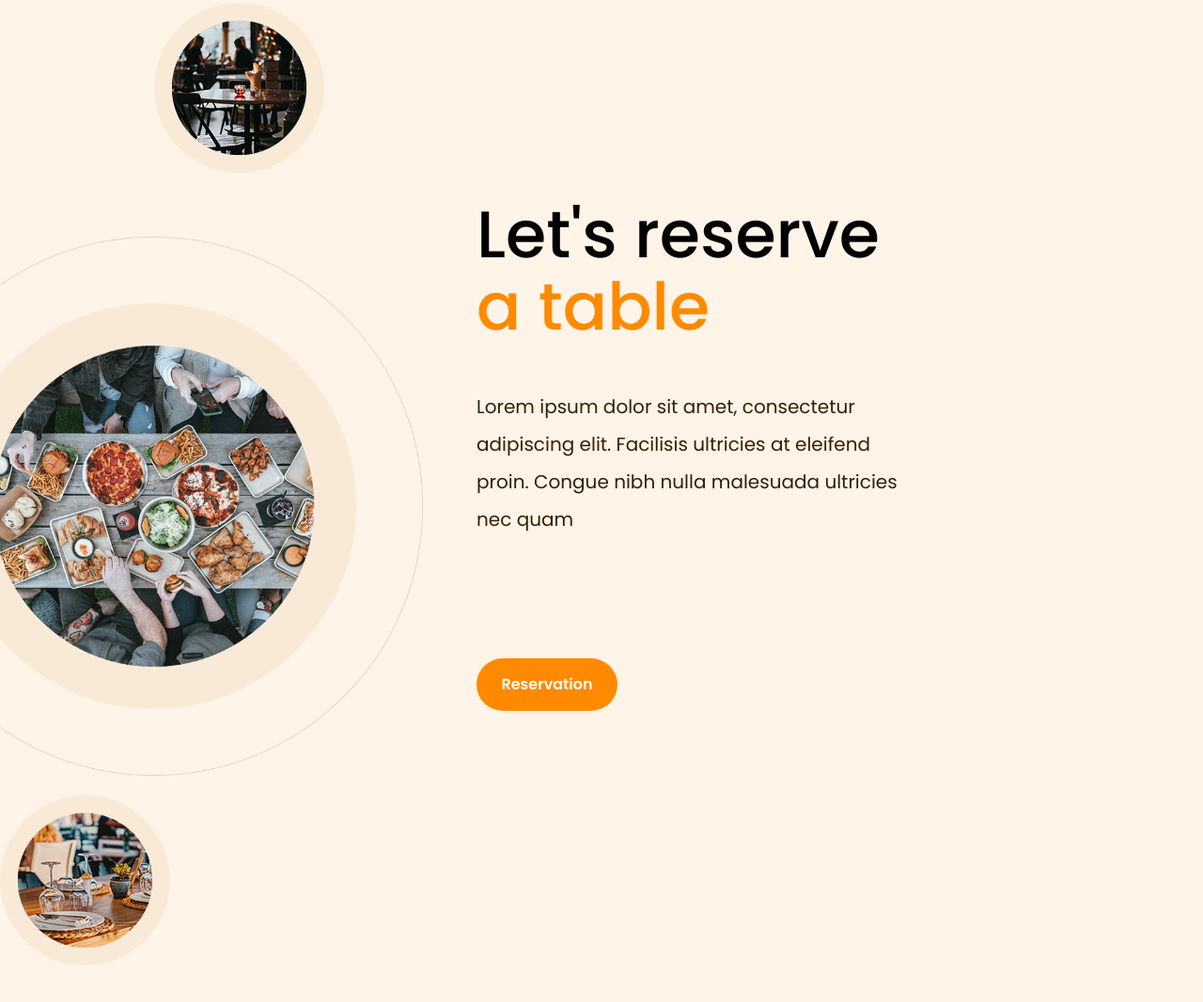
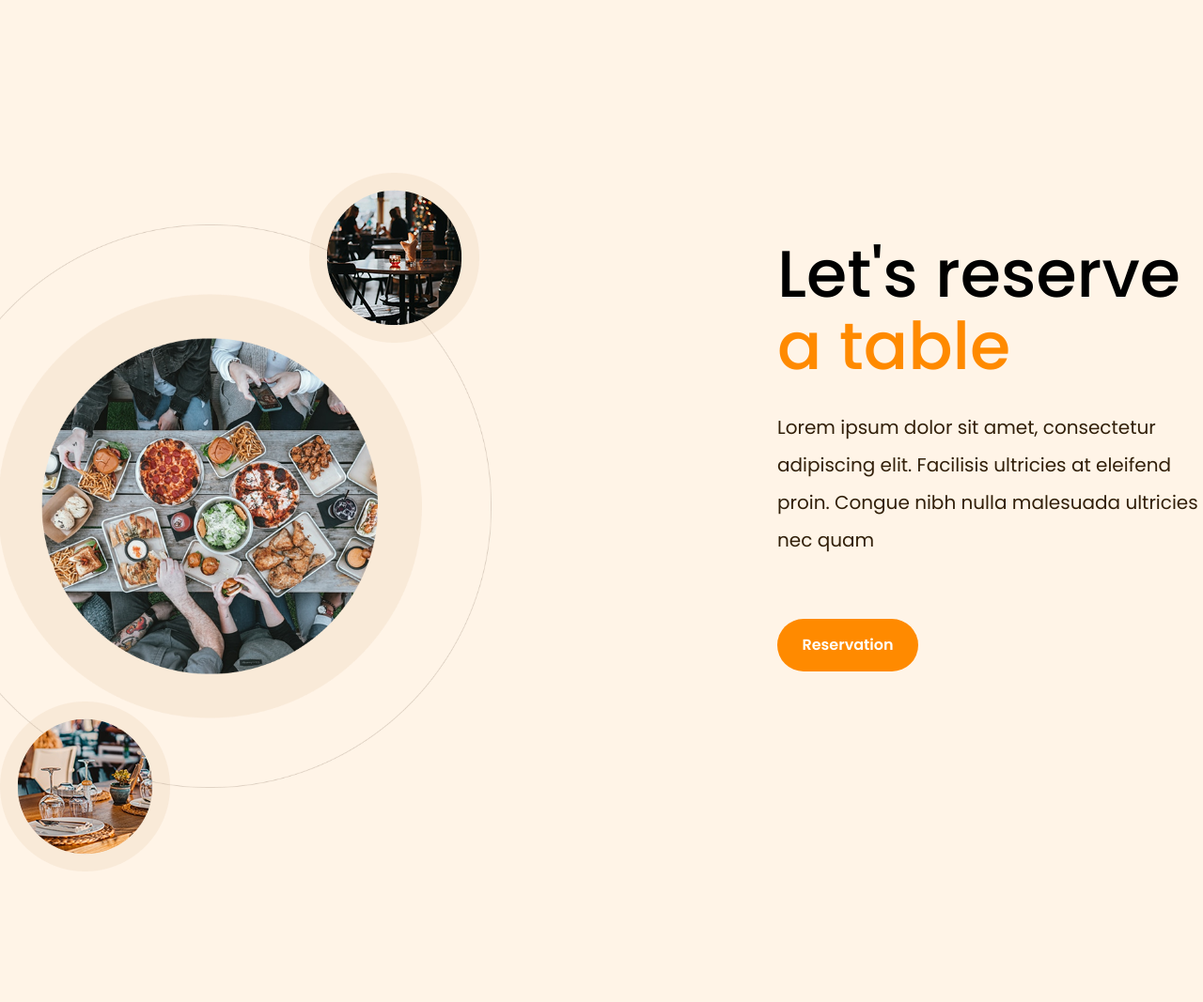
Before and after one commit to Azamatmasharipov707/Delizioso, a website: page src/index.html in a window 1280 px wide. Shown: the part 4043-5110 px from the top of the page at 94% size. Drawn offline with Linux system fonts and the light colour scheme.

Commit message:
reserve done

```diff
--- a/src/index.html
+++ b/src/index.html
@@ -297,16 +297,16 @@
                 </div>
             </div>
         </section>
-        <section class="bg-[#FFF4E7] flex justify-between items-center h-[1230px] pr-[25%]">
-            <div class="max-w-[982px] h-[982px] w-full relative">
-                <img src="image/reserve/img-1.png" alt="" class="absolute top-[55px] w-full h-full object-contain left-[-57px]">
-                <img src="image/reserve/img-2.png" alt="" class="absolute right-[32%] top-[1%]">
-                <img src="image/reserve/img-3.png" alt="" class="absolute bottom-[-53px]">
+        <section class="bg-[#FFF4E7] flex flex-col lg:flex-row justify-between items-center h-[1230px] 2xl:pr-[25%]">
+            <div class="max-w-[600px] h-[600px] 2xl:max-w-[982px] 2xl:h-[982px] w-full relative">
+                <img src="image/reserve/img-1.png" alt="" class="absolute top-[55px] w-full h-full object-contain left-[-7%] 2xl:left-[-57px]">
+                <img src="image/reserve/img-2.png" alt="" class="absolute right-[15%] 2xl:right-[32%] 2xl:top-[1%]">
+                <img src="image/reserve/img-3.png" alt="" class="absolute bottom-[-24%] 2xl:bottom-[-53px]">
             </div>
-            <div class="max-w-[453px] w-full">
-                <h2 class="text-[70px] leading-[110%] font-medium">Let's reserve <span class="text-primery">a
+            <div class="max-w-[453px] w-full text-center lg:text-start">
+                <h2 class="text-[50px] md:text-[70px] leading-[110%] font-medium">Let's reserve <span class="text-primery">a
                         table</span></h2>
-                <p class="text-xl leading-[200%] text-thirdstage mt-12 mb-32">Lorem ipsum dolor sit amet, consectetur
+                <p class="text-xl leading-[150%] md:leading-[200%] text-thirdstage mt-5 mb-10 md:mt-7 2xl:mt-12 md:mb-16 2xl:mb-32">Lorem ipsum dolor sit amet, consectetur
                     adipiscing elit. Facilisis ultricies at eleifend proin.
                     Congue nibh nulla malesuada ultricies nec quam </p>
                 <button
```
Also changed, not shown: src/css/output.css.
